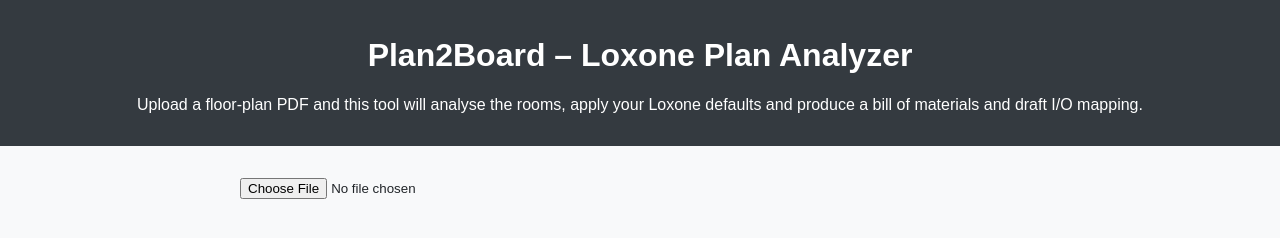
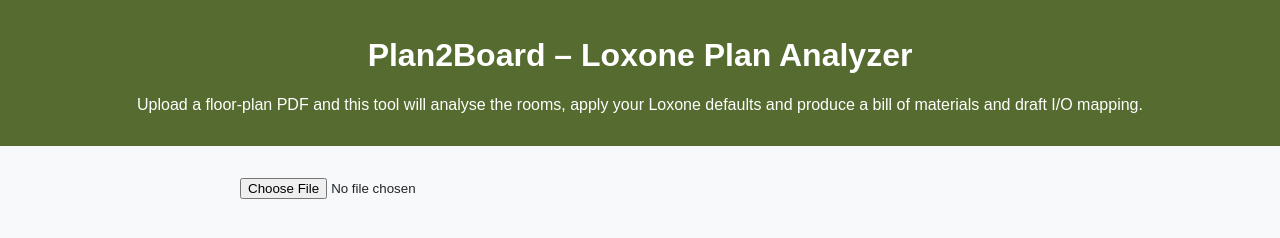
Before and after one commit to caesaralt/loxone-app-integratd, a plain HTML site: page index.html in a window 1280 px wide. Drawn offline with nearby package versions, Linux system fonts and the light colour scheme.

Commit message:
Update styles.css: change header color to olive green

```diff
--- a/styles.css
+++ b/styles.css
@@ -8,7 +8,7 @@
 }
 
 header {
-  background-color: #343a40;
+  background-color: #556B2F;
   color: #fff;
   padding: 1rem;
   text-align: center;
```
